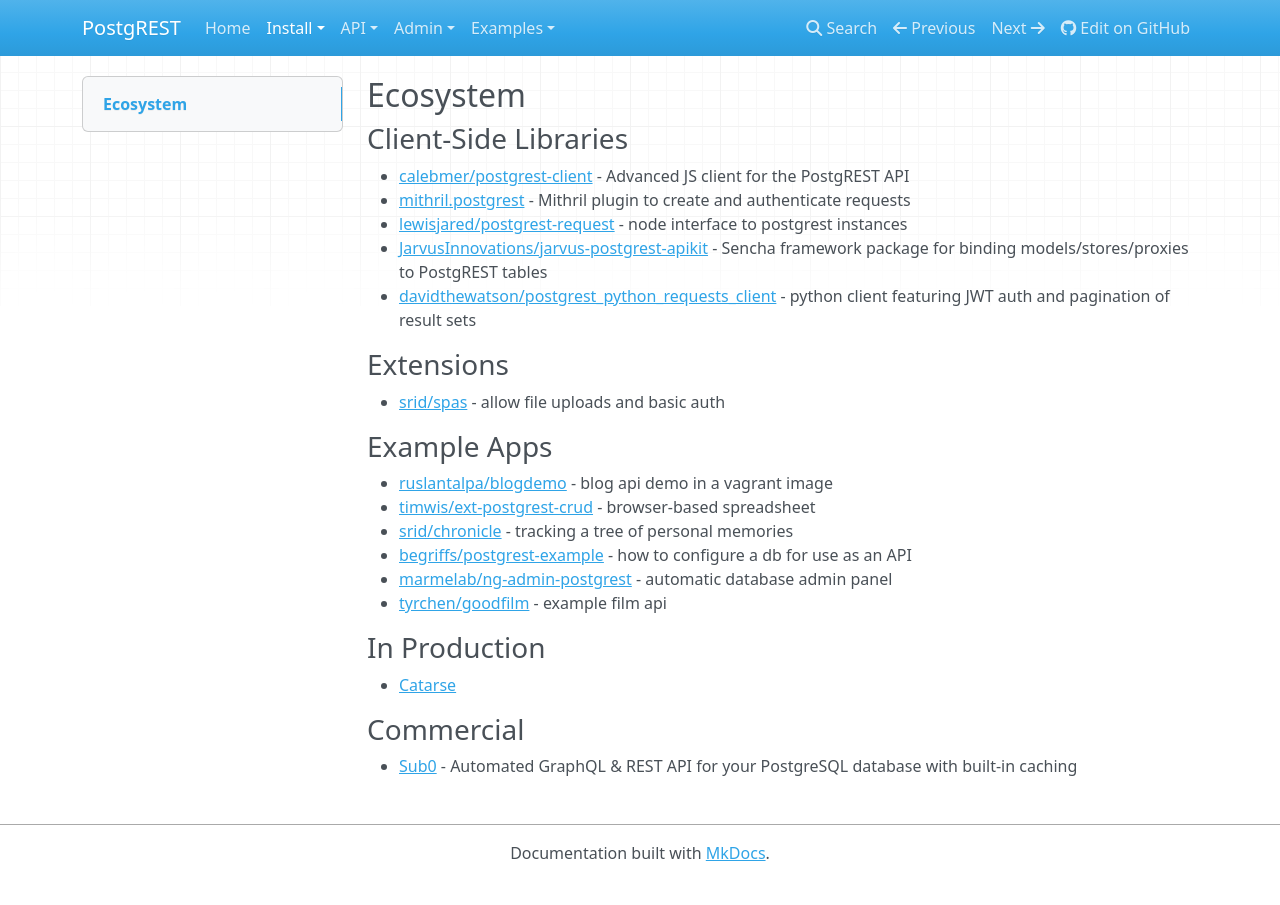
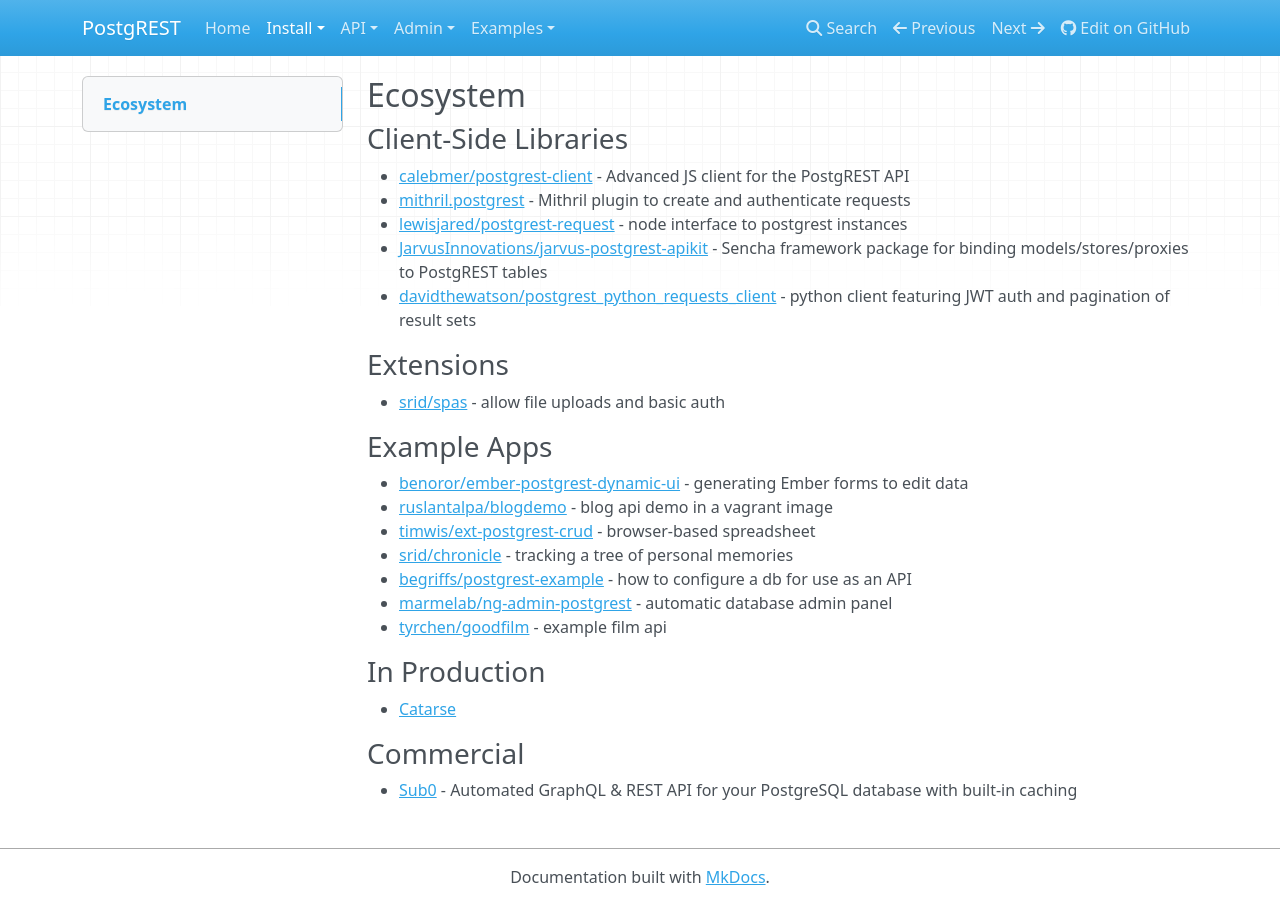
Before and after one commit to PostgREST/postgrest-docs, an MkDocs documentation site: the page built from docs/install/ecosystem.md, in a window 1280 px wide. Built offline with MkDocs 1.6.1, drawn with Linux system fonts in a browser that asks for light colours; nearby versions of some CDN libraries; old or Windows-style settings are respelled for this version of MkDocs.

Commit message:
Include @benoror's great example app

```diff
--- a/docs/install/ecosystem.md
+++ b/docs/install/ecosystem.md
@@ -14,6 +14,7 @@
 
 ### Example Apps
 
+* [benoror/ember-postgrest-dynamic-ui](https://github.com/benoror/ember-postgrest-dynamic-ui) - generating Ember forms to edit data
 * [ruslantalpa/blogdemo](https://github.com/ruslantalpa/blogdemo) - blog api demo in a vagrant image
 * [timwis/ext-postgrest-crud](https://github.com/timwis/ext-postgrest-crud) - browser-based spreadsheet
 * [srid/chronicle](https://github.com/srid/chronicle#deploying-to-heroku) - tracking a tree of personal memories
```
